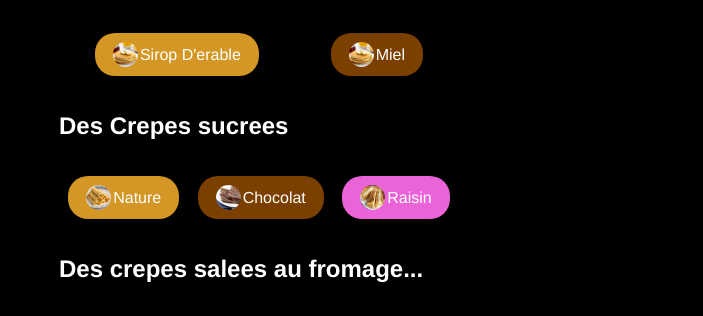
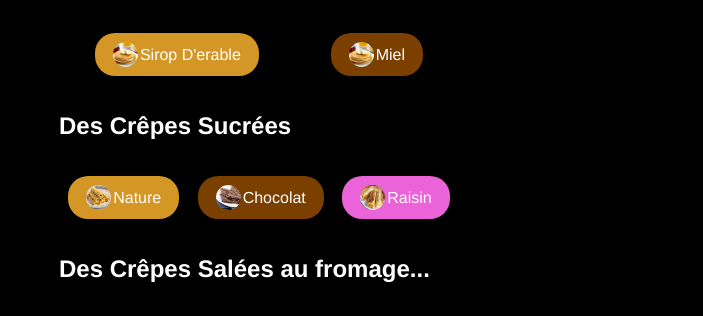
Before and after one commit to Galand2004/Cr-perie-Marled, a plain HTML site: page index.html in a window 1280 px wide. Shown: the part 1177-1493 px from the top of the page, without its empty margins (288-991 px from the left). Drawn offline with Linux system fonts and the light colour scheme.

Commit message:
Update index.html

```diff
--- a/index.html
+++ b/index.html
@@ -64,7 +64,7 @@
 
                     </div> <br><br>
 
-                             <h2>Des Crepes sucrees</h2><br>
+                             <h2>Des Crêpes Sucrées</h2><br>
                     <br>
                     <div class="crepes_sucrees">
                         <div class="nature_button"><img src="images/nature.png" alt="Crêpe sucrée nature à la Crêperie Marled à Douala" class="img2"><span>Nature</span></div>
@@ -73,7 +73,7 @@
 
                     </div> <br> <br>
 
-                    <h2>Des crepes salees au fromage...</h2>  <br> <br>
+                    <h2>Des Crêpes Salées au fromage...</h2>  <br> <br>
                     <div class="crepes_salees">
                         <div class="jambon_button"><img src="images/jambon.png" alt="Crêpe salée au jambon et fromage à la Crêperie Marled à Douala" class="img4"><span>+Jambon</span></div>
                         <div class="poulet_button"><img src="images/poulet.png" alt="Crêpe salée au jambon et poulet à la Crêperie Marled à Douala" class="img5"><span>+Poulet</span></div>
```
